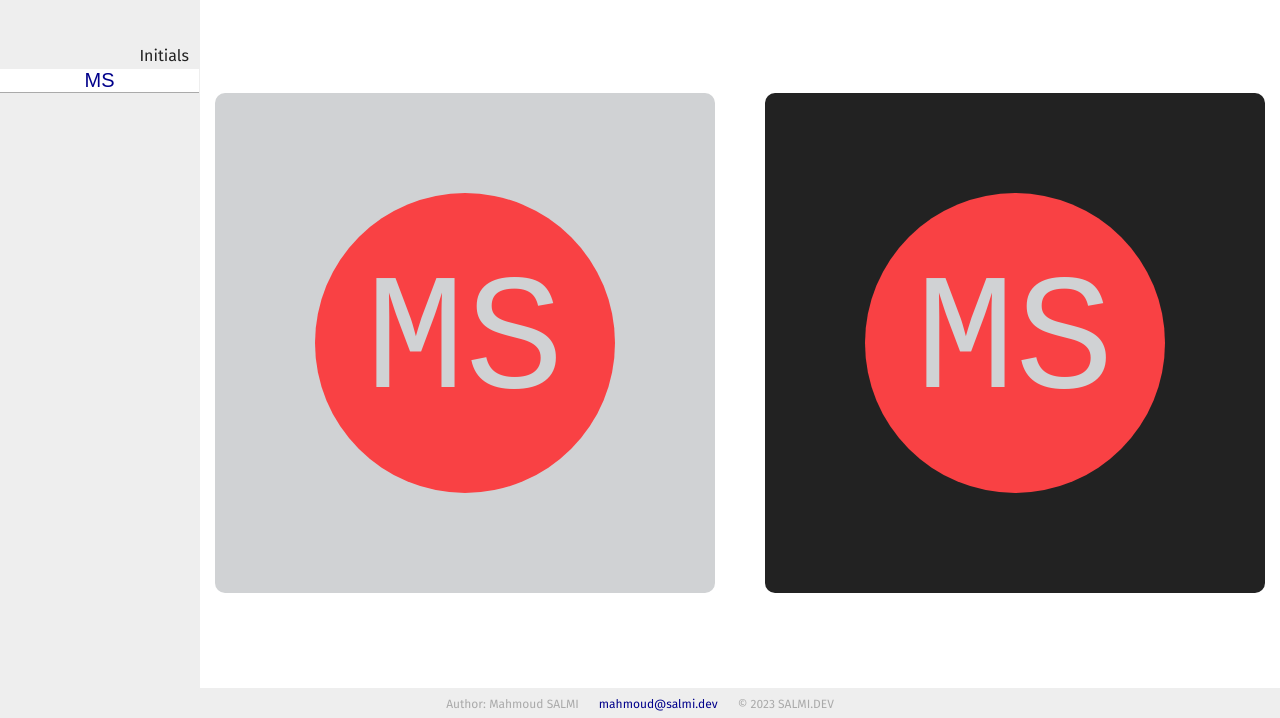
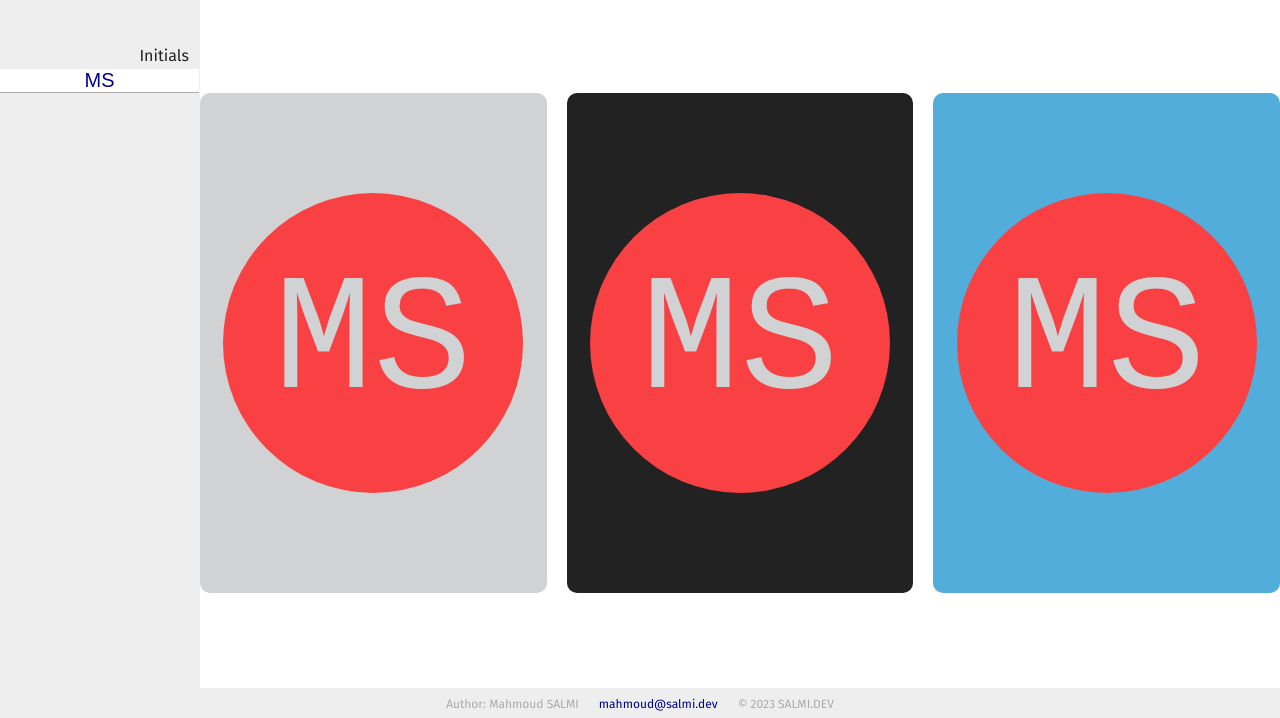
Before and after one commit to mahmoudsalmi/profile-initials-avatar, a website built with Vite: page index.html in a window 1280 px wide. Shown: the part 82-800 px from the top of the page. Built offline with nearby package versions, Linux system fonts and the light colour scheme.

Commit message:
add blue backgoround

```diff
--- a/index.html
+++ b/index.html
@@ -22,6 +22,7 @@
     <div class="avatars">
       <div id="avatarContainerLight" class="avatar-container light-bloc"> Light </div>
       <div id="avatarContainerDark" class="avatar-container dark-bloc"> Dark </div>
+      <div id="avatarContainerBlue" class="avatar-container blue-bloc"> Blue </div>
     </div>
   </main>
   <footer>
--- a/src/main.scss
+++ b/src/main.scss
@@ -19,6 +19,7 @@
   --color-gray-200: #eee;
 
   --color-blue-400: darkblue;
+  --color-blue-300: #52addb;
 
   /* pallete */
   /* https://coolors.co/f94144-f3722c-f8961e-f9844a-f9c74f-90be6d-43aa8b-4d908e-577590-277da1 */
@@ -180,6 +181,10 @@ footer {
   color: var(--color-light);
 }
 
+.blue-bg-clr {
+  background-color: var(--color-blue-300);
+}
+
 .light-bloc {
   @extend .light-bg-clr;
   @extend .dark-clr;
@@ -189,3 +194,8 @@ footer {
   @extend .dark-bg-clr;
   @extend .light-clr;
 }
+
+.blue-bloc {
+  @extend .blue-bg-clr;
+  @extend .light-clr;
+}
--- a/src/main.ts
+++ b/src/main.ts
@@ -35,4 +35,6 @@ function updateAvatars(initials: string) {
   buildAndAddImg(avatarContainerLightEl, avatarUri, '30rem');
   let avatarContainerDarkEl: HTMLDivElement = getById('avatarContainerDark');
   buildAndAddImg(avatarContainerDarkEl, avatarUri, '30rem');
+  let avatarContainerBlueEl: HTMLDivElement = getById('avatarContainerBlue');
+  buildAndAddImg(avatarContainerBlueEl, avatarUri, '30rem');
 }
```
